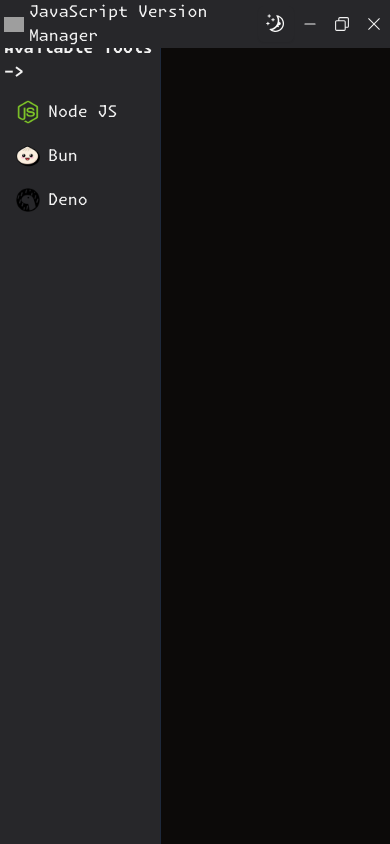
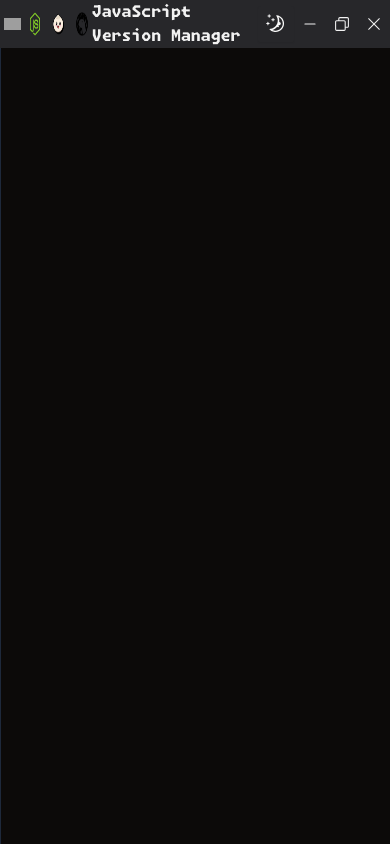
Before and after one commit to Ulrich-Tonmoy/vm, a React (Vite) app: page / in a window 390 px wide. Built offline with nearby package versions, Linux system fonts and the light colour scheme; grey boxes are pictures that could not be loaded.

Commit message:
♻️refactor: moved sidebar content to title bar

```diff
--- a/src/App.tsx
+++ b/src/App.tsx
@@ -1,4 +1,4 @@
-import { ContentBody, ContentLayout, RootLayout, Sidebar, TitleBar } from "@/components";
+import { ContentBody, ContentLayout, RootLayout, TitleBar } from "@/components";
 import { useSetAtom } from "jotai";
 import { loadConfigAtom } from "@/store";
 import { useEffect } from "react";
@@ -18,7 +18,6 @@
       <ThemeProvider defaultTheme="dark" storageKey="vite-ui-theme">
         <TitleBar />
         <RootLayout>
-          <Sidebar className="pr-1" />
           <ContentLayout className="border-l border-slate-800">
             <ContentBody />
           </ContentLayout>
--- a/src/components/Sidebar.tsx
+++ /dev/null
@@ -1,34 +0,0 @@
-import { cn, toolList } from "@/libs";
-import { selectedToolAtom, updateSelectedToolAtom } from "@/store";
-import { useAtomValue, useSetAtom } from "jotai";
-import { ComponentProps } from "react";
-import { twMerge } from "tailwind-merge";
-
-export const Sidebar = ({ className, children, ...props }: ComponentProps<"aside">) => {
-  const updateSelectedTool = useSetAtom(updateSelectedToolAtom);
-  const selectedTool = useAtomValue(selectedToolAtom);
-
-  return (
-    <aside
-      className={twMerge("md:w-52 w-40 mt-1 p-1 overflow-y-auto bg-secondary", className)}
-      {...props}
-    >
-      <div className="mb-2 font-bold text-md">Available Tools -&gt; </div>
-      {toolList.map((tool) => (
-        <div
-          key={tool.name}
-          className={cn(
-            "flex flex-row items-center p-2 m-1 hover:bg-background cursor-pointer rounded-md",
-            {
-              "bg-primary": tool.type === selectedTool,
-            },
-          )}
-          onClick={() => updateSelectedTool(tool.type)}
-        >
-          <img src={tool.icon} alt={tool.name} className="w-6 h-6 mr-2" />
-          <span>{tool.name}</span>
-        </div>
-      ))}
-    </aside>
-  );
-};
--- a/src/components/Titlebar.tsx
+++ b/src/components/Titlebar.tsx
@@ -8,8 +8,13 @@
   TooltipTrigger,
 } from "@/components/ui/tooltip";
 import { ModeToggle } from "./ModeToggle";
+import { cn, toolList } from "@/libs";
+import { useAtomValue, useSetAtom } from "jotai";
+import { selectedToolAtom, updateSelectedToolAtom } from "@/store";
 
 export const TitleBar = () => {
+  const updateSelectedTool = useSetAtom(updateSelectedToolAtom);
+  const selectedTool = useAtomValue(selectedToolAtom);
   const [isMaximized, setIsMaximized] = useState(false);
 
   const onMinimize = () => appWindow.minimize();
@@ -31,14 +36,44 @@
       data-tauri-drag-region
     >
       <div className="flex items-center gap-1">
-        <img
-          src="/logo.ico"
-          alt="codium"
-          className="w-5 mr-2 cursor-default"
-          title="Codium"
-        />
+        <TooltipProvider>
+          <Tooltip>
+            <TooltipTrigger>
+              <img
+                src="/logo.ico"
+                alt="Version Manager"
+                className="w-5 mr-2 cursor-default"
+              />
+            </TooltipTrigger>
+            <TooltipContent>
+              <p>Version Manager</p>
+            </TooltipContent>
+          </Tooltip>
+        </TooltipProvider>
+        {toolList.map((tool) => (
+          <TooltipProvider key={tool.name}>
+            <Tooltip>
+              <TooltipTrigger>
+                <div
+                  key={tool.name}
+                  className={cn("px-1", {
+                    "border-ring border-t-8": tool.type === selectedTool,
+                  })}
+                  onClick={() => updateSelectedTool(tool.type)}
+                >
+                  <img src={tool.icon} alt={tool.name} className="size-6" />
+                </div>
+              </TooltipTrigger>
+              <TooltipContent>
+                <p>{tool.name}</p>
+              </TooltipContent>
+            </Tooltip>
+          </TooltipProvider>
+        ))}
       </div>
-      <div className="cursor-default text-text">JavaScript Version Manager</div>
+      <div className="font-black cursor-default text-text">
+        JavaScript Version Manager
+      </div>
       <div className="flex items-center">
         <ModeToggle />
         <TooltipProvider>
--- a/src/components/index.ts
+++ b/src/components/index.ts
@@ -1,5 +1,4 @@
 export * from "./Button";
-export * from "./Sidebar";
 export * from "./Titlebar";
 export * from "./ThemeProvider";
 export * from "./ModeToggle";
--- a/src/styles.css
+++ b/src/styles.css
@@ -44,7 +44,7 @@
     --border: 240 5.9% 90%;
     --input: 240 5.9% 90%;
     --ring: 142.1 76.2% 36.3%;
-    --radius: 0.5rem;
+    --radius: 0.3rem;
   }
 
   .dark {
@@ -67,7 +67,7 @@
     --border: 240 3.7% 15.9%;
     --input: 240 3.7% 15.9%;
     --ring: 142.4 71.8% 29.2%;
-    --radius: 0.5rem;
+    --radius: 0.3rem;
   }
 }
 
```
